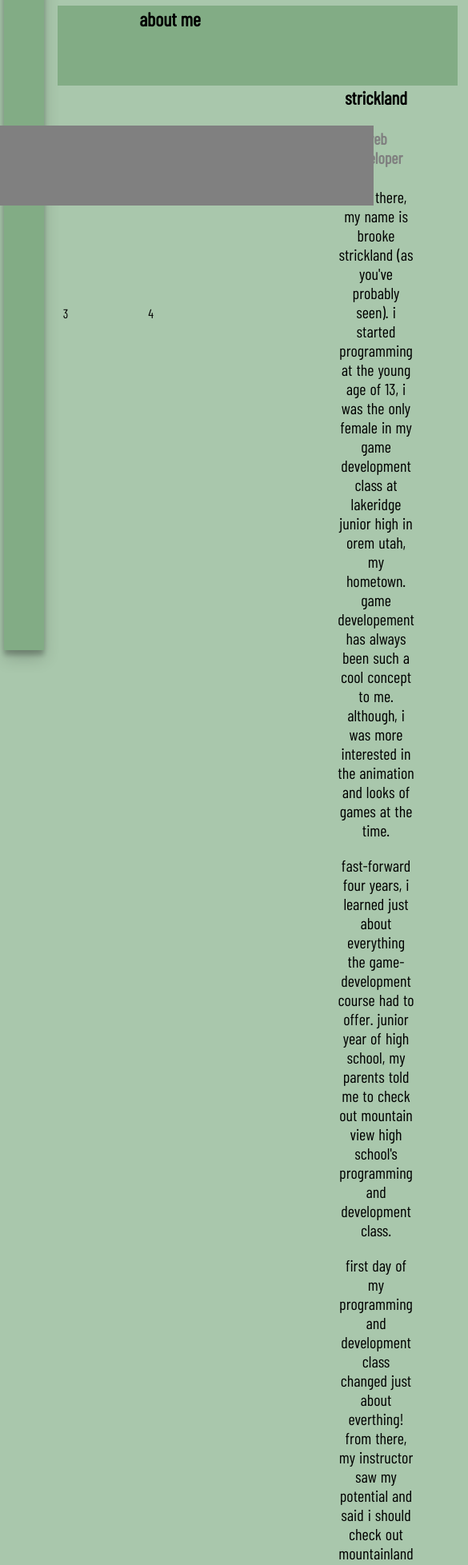
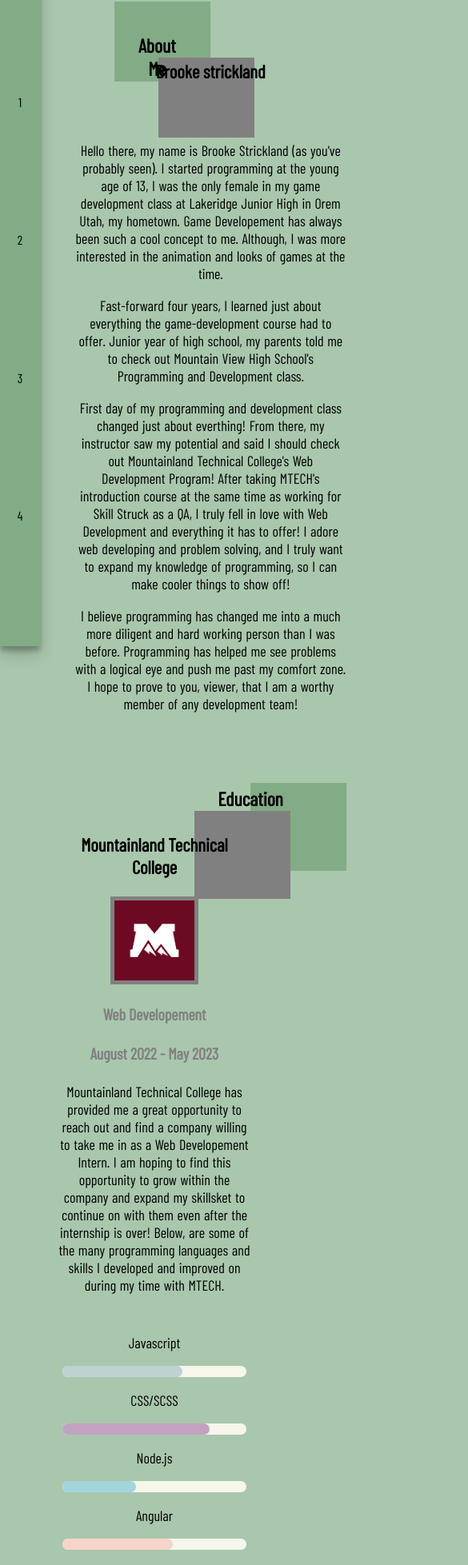
Before and after one commit to BrookeStricklandMTEC/portfolio-website, a React (Create React App) app: page /about-me in a window 390 px wide. Shown: the part 36-1993 px from the top of the page at 80% size, 585 px wide, since content can reach past the window. Built offline with nearby package versions, Linux system fonts and the light colour scheme.

Commit message:
about me 90% done, portfolio now

```diff
--- a/src/App.css
+++ b/src/App.css
@@ -1,6 +1,5 @@
 *{
   font-family: 'Barlow Condensed', sans-serif;
-  text-transform: lowercase;
 }
 
 .loading{
--- a/src/components/About.jsx
+++ b/src/components/About.jsx
@@ -69,8 +69,10 @@ function About() {
                     </div>
 
                     <div className="about-d-2">
-                        <i> </i>
                         <h3> Mountainland Technical College </h3>
+                        <div className="exp-img-wrap">
+                            <img src='./images/mtech.png' className="exp-img" />
+                        </div>
                         <h6> Web Developement </h6>
                         <h6> August 2022 - May 2023 </h6>
                         <p>
@@ -183,7 +185,7 @@ function About() {
                     <div className="about-d-3">
                         <h3> Quality Assurance </h3>
                         <div className="exp-img-wrap">
-                            <image src='./images/skillstruck.png' className="exp-img" />
+                            <img src='./images/skillstruck.png' className="exp-img" />
                         </div>
                         <h6> Skill Struck </h6>
                         <h6> January 2022 - May 2022 </h6>
@@ -203,7 +205,7 @@ function About() {
 
                         <h3> Technical Support </h3>
                         <div className="exp-img-wrap">
-                            <image src='./images/fluentsolar.png' className="exp-img" alt='image-here' />
+                            <img src='./images/fluentsolar.png' className="exp-img" alt='image-here' />
                         </div>
                         <h6> Fluent Solar </h6>
                         <h6> January 2022 - August 2022 </h6>
@@ -216,7 +218,7 @@ function About() {
 
                         <h3> Customer Service Representative </h3>
                         <div className="exp-img-wrap">
-                            <image src='./images/ppc.png' className="exp-img" />
+                            <img src='./images/ppc.png' className="exp-img" />
                         </div>
                         <h6> Preventive Pest Control </h6>
                         <h6> August 2022 - Present </h6>
--- a/src/components/Portfolio.jsx
+++ b/src/components/Portfolio.jsx
@@ -1,6 +1,7 @@
 import React from "react"
 import './styles/About.css'
 import FlippableCard from './card/flippable-card'
+import { Link } from "react-router-dom"
 
 function Portfolio() {
     return<>
@@ -8,6 +9,15 @@ function Portfolio() {
         <FlippableCard> </FlippableCard>
         <FlippableCard> </FlippableCard>
         <FlippableCard> </FlippableCard>
+
+        <footer>
+            <img src='./images/logo1.png' alt='logo not found' id='logo-image' />
+            <Link to={'/'} style={{ textDecoration: 'none', color: '#a9c7ac', fontSize: '20px' }} className='foot-lnk' > home </Link>
+            <Link to={'/contact-me'} style={{ textDecoration: 'none', color: '#a9c7ac', fontSize: '20px' }} className='foot-lnk'> contact </Link>
+            <Link to={'/about-me'} style={{ textDecoration: 'none', color: '#a9c7ac', fontSize: '20px' }} className='foot-lnk'> about me </Link>
+
+        </footer>
+
     </>
 }
 export default Portfolio
--- a/src/components/styles/About.css
+++ b/src/components/styles/About.css
@@ -42,7 +42,7 @@ p {
 	left: 100px;
 }
 
-.aboutLogoMeContainer{
+.logo-container{
     position: relative;
     width: 200px;
     height: 200px;
@@ -70,11 +70,12 @@ p {
 .about-d {
 	text-align: center;
 	margin-top: 50px;
+	z-index: 5;
 }
 
 .head-wrap {
 	z-index: 3;
-	position: relative;
+	position: absolute;
 }
 
 .hea-p-flex {
@@ -101,7 +102,6 @@ p {
 	height: 110px;
 	background-color: #82ac85;
 	z-index: 1;
-	position: relative;
 	top: 10px;
 	bottom: 35px;
 }
@@ -161,17 +161,22 @@ h6 {
 }
 
 .box5{
-	position: absolute;
 	width: 120px;
 	height: 100px;
 	background-color: gray;
 	z-index: 1;
-	bottom: 19.688rem;
+	position: absolute;
+	bottom: 3rem;
+	left: 120px;
 }
 
 .med-icon{
 	display: flex;
 	flex-direction: row;
+}
+
+.med-icon:hover{
+	cursor: pointer;
 }
 
 .med-img{
@@ -199,9 +204,8 @@ h6 {
 	display: flex;
 	flex-direction: row;
 	justify-content: center;
+	position: relative;
 	flex-wrap: wrap;
-	position: relative;
-	height: 500px;
 }
 
 .recom-card{
@@ -317,20 +321,35 @@ footer img {
 @media only screen and (max-width: 600px) {
 	.wrapper {
 		display: flex;
+		height: 100%;
+	}
+	.container {
+		align-self: flex-end;
+		position: relative;
+		display: flex;
 		flex-direction: column;
-		margin: 5px;
+		padding: 8px;
+		width: 100%;
+		margin: 0 0 0 50px;
 	}
 
 	p {
 		word-spacing: 1px;
-		font-size: 20px;
+		font-size: 18px;
 	}
 
 	.jump-wrapper {
+		flex: 1 0 10%;
+		position: fixed;
 		display: flex;
-		flex-direction: row;
-		justify-content: center;
-		gap: 100px;
+		height: 100%;
+		background-color: #82ac85;
+		justify-content: space-evenly;
+		margin: 0;
+		align-items: center;
+		flex-direction: column;
+		width: 50px;
+		box-shadow: rgba(0, 0, 0, 0.19) 0px 10px 20px, rgba(0, 0, 0, 0.23) 0px 6px 6px;
 	}
 
 	.jumper {
@@ -338,38 +357,41 @@ footer img {
 		text-decoration: none;
 	}
 
-	.container {
-		display: flex;
-		flex-direction: column;
-		align-items: center;
+	#jump-about {
+		position: absolute;
+		top: 20px;
+		left: 100px;
 	}
 
-	#jump-about {
-		bottom: 15px;
-		right: 115px;
+	.aboutLogoMeContainer{
+		position: relative;
+		width: 200px;
+		height: 200px;
 	}
 
 	.box1 {
-		width: 500px;
+		position: absolute;
+		width: 120px;
 		height: 100px;
 		background-color: #82ac85;
 		z-index: 1;
-		left: 150px;
-		position: relative;
+		left: 70px;
 	}
 
 	.box2 {
-		width: 500px;
+		position: absolute;
+		width: 120px;
 		height: 100px;
 		background-color: gray;
 		z-index: 1;
-		top: 50px;
-		left: 45px;
-		position: relative;
+		top: 70px;
+		left: 125px;
 	}
 
 	.about-d {
 		text-align: center;
+		margin-top: 50px;
+		z-index: 5;
 	}
 
 	.head-wrap {
@@ -381,45 +403,46 @@ footer img {
 		display: flex;
 		flex-direction: row;
 		text-align: center;
+		margin: 30px 15px 30px 15px;
 	}
 
 	.hea-p-flex-end {
 		display: flex;
 		flex-direction: row-reverse;
 		text-align: center;
-	}
-
-	.hea-p-flex-end h3 {
-		margin-top: 100px;
+		margin: 30px 15px 30px 15px
 	}
 
 	#jump-edu {
-		bottom: 45px;
-		right: 10px;
+		right: 60px;
+		bottom:	14.063rem;
 	}
 
 	.box3 {
-		width: 500px;
-		height: 100px;
+		width: 120px;
+		height: 110px;
 		background-color: #82ac85;
 		z-index: 1;
+		position: relative;
+		top: 10px;
 		bottom: 35px;
-		right: 350px;
-		position: relative;
 	}
 
 	.box4 {
-		width: 500px;
-		height: 100px;
+		width: 120px;
+		height: 110px;
 		background-color: gray;
-		top: 15px;
-		right: 250px;
-		z-index: 1;
+		z-index: 2;
 		position: relative;
+		bottom: 65px;
+		right: 70px;
 	}
 
 	.about-d-2 {
 		text-align: center;
+		margin-top: 50px;
+		z-index: 5;
+
 	}
 
 	h3 {
@@ -429,7 +452,124 @@ footer img {
 	h6 {
 		font-size: 20px;
 		color: gray;
+		margin: 25px 0px 25px 0px;
 	}
+
+	.exp-img-wrap{
+		display: flex;
+		justify-content: center;
+	}
+
+	.exp-img {
+		border: 5px solid gray;
+		width: 100px;
+		height: 100px;
+	}
+
+	.about-d-3{
+		display: flex;
+		justify-content: center;
+		flex-direction: column;
+		margin-top: 50px;
+		z-index: 5;
+
+	}
+
+	#jump-exp{
+		right: 60px;
+		bottom:	14.063rem;
+	}
+
+	#jump-med {
+		bottom: 15px;
+		left: .5px;
+	}
+
+	.box5{
+		position: absolute;
+		width: 120px;
+		height: 100px;
+		background-color: gray;
+		z-index: 1;
+		bottom: 19.688rem;
+	}
+
+	.med-icon{
+		display: flex;
+		flex-direction: row;
+	}
+
+	.med-icon:hover{
+		cursor: pointer;
+	}
+
+	.med-img{
+		margin: 10px;
+		width: 50px;
+		height: 50px;
+	}
+
+	.about-d-4 {
+		display: flex;
+		flex-direction: column;
+		align-items: center;
+		margin-left: 300px;
+		margin-top: 50px;
+		z-index: 5;
+
+	}
+	.media-div{
+		display: flex;
+		justify-content: center;
+	}
+
+
+	/* ------------------- Recommendation Div --------------------- */
+
+	.recom-wrap{
+		display: flex;
+		flex-direction: row;
+		flex-wrap: wrap;
+		justify-content: center;
+	}
+
+	.recom-card{
+		margin: 50px;
+		width: 300px;
+		height: 400px;
+		background-color: #f6f6eb;
+		box-shadow: 20px 20px 50px grey;
+	}
+
+	.recom-card * {
+		display: flex;
+		justify-content: center;
+		margin: 15px 10px 5px 15px;
+		text-align: center;
+	}
+
+	.recom-img{
+		border-radius: 50%;
+	}
+
+	.recom-work{
+		width: 50px;
+		height: 50px;
+		position: relative;
+	}
+
+
+
+	.recom-img{
+		width: 80px;
+		height: 100px;
+	}
+
+	.recom-card:hover{
+		transition: .5s;
+		box-shadow: 20px 20px 50px 15px grey;
+	}
+
 
 	/* -------------------Skill Bar---------------- */
 
@@ -439,37 +579,67 @@ footer img {
 
 	.skills {
 		height: 14px;
-		border-radius: 3px;
+		border-radius: 20px;
 	}
 
 	.skill-back {
 		height: 14px;
-		background-color: whitesmoke;
-		border-radius: 3px;
+		background-color: #f6f6eb;
+		border-radius: 20px;
 	}
 
 	.javas {
 		width: 65%;
-		background-color: red;
+		background-color: #bfd1d0;
 	}
 
 	.s-css {
 		width: 80%;
-		background-color: blueviolet;
+		background-color: #c2a2c2;
 	}
 
 	.node {
 		width: 40%;
-		background-color: aqua;
+		background-color: #a4d4dc;
 	}
 
 	.jquery {
 		width: 60%;
-		background-color: blue;
+		background-color: #f5d5cb;
 	}
 
 	.react {
 		width: 80%;
-		background-color: chartreuse;
+		background-color: #f3f3ab;
+	}
+
+	/* -------------------------------------------- */
+
+
+	.download-wrap{
+		margin: 100px 5px 30px 5px;
+		display: flex;
+		justify-content: center;
+	}
+
+	.download-txt{
+		display: flex;
+		justify-content: center;
+	}
+
+
+	/* Footer */
+
+	footer {
+		display: flex;
+		justify-content: space-between;
+	}
+
+	footer img {
+		margin: 15px 0px 0px 40px;
+	}
+
+	.foot-lnk {
+		margin: 50px 100px 0px 5px;
 	}
 }
--- a/src/components/styles/Contact.css
+++ b/src/components/styles/Contact.css
@@ -208,7 +208,13 @@ footer {
     /* Footer */
 
     footer{
+        display: flex;
+        justify-content: space-around;
         height: 120px;
     }
 
+    .foot-lnk{
+        margin: 50px 35px 50px 0px;
+    }
+
 }
--- a/src/components/styles/Home.css
+++ b/src/components/styles/Home.css
@@ -295,6 +295,8 @@ footer{
     .lnd-link{
        display: flex;
        gap: 20px;
+       margin-left: 5px;
+       margin-right: 75px;
         color: #a9c7ac;
     }
 
@@ -393,7 +395,7 @@ footer{
 
     footer{
         height: 100px;
-        background-color: white;
+        background-color: rgb(255, 255, 255);
     }
 
 }
```
Also changed, not shown: src/components/styles/Portfolio.css (+12 -0 lines), public/images/mtech.png (added).
